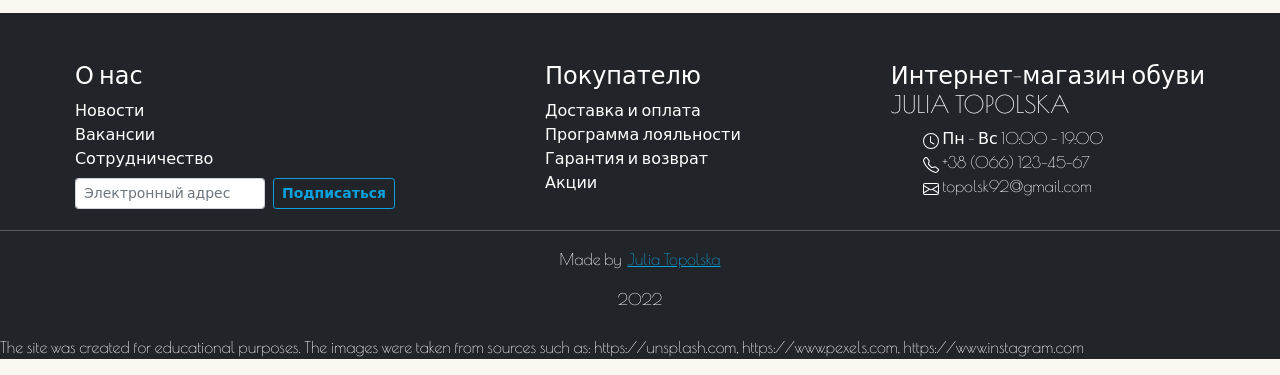
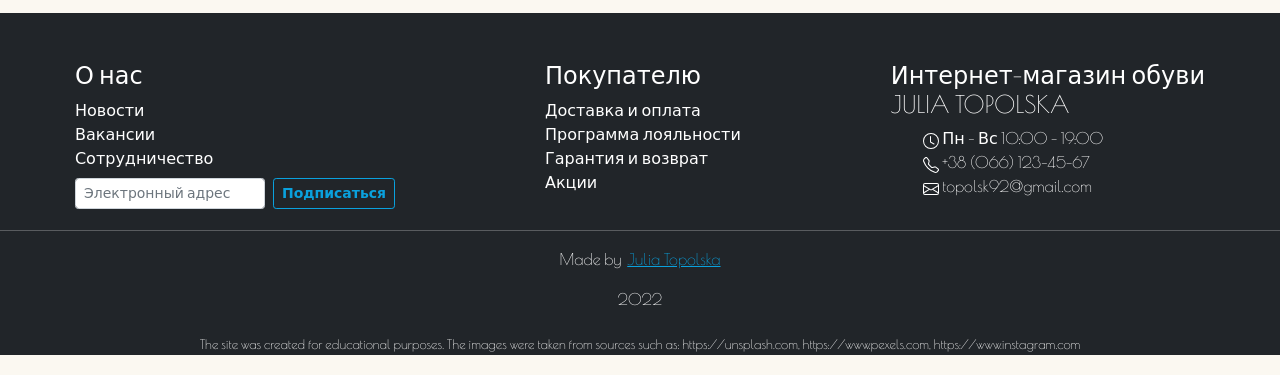
Before and after one commit to jtopolska/Final-project-BOOTSTRAP, a plain HTML site: page index.html in a window 1280 px wide. Shown: the part 8096-8471 px from the top of the page. Drawn offline with nearby package versions, Linux system fonts and the light colour scheme.

Commit message:
Update styles.css

```diff
--- a/styles.css
+++ b/styles.css
@@ -190,7 +190,11 @@ body {
     color: white;
 }
 
-
+.source {
+    font-size: 13px;
+    text-align: center;
+    margin-bottom: 5px;
+}
 
 
 
```
